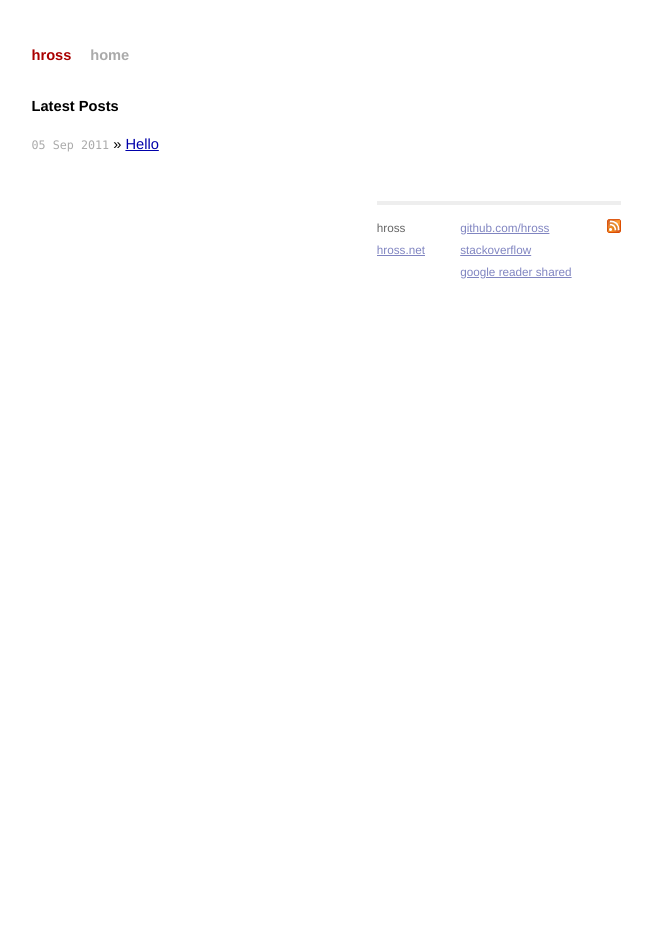
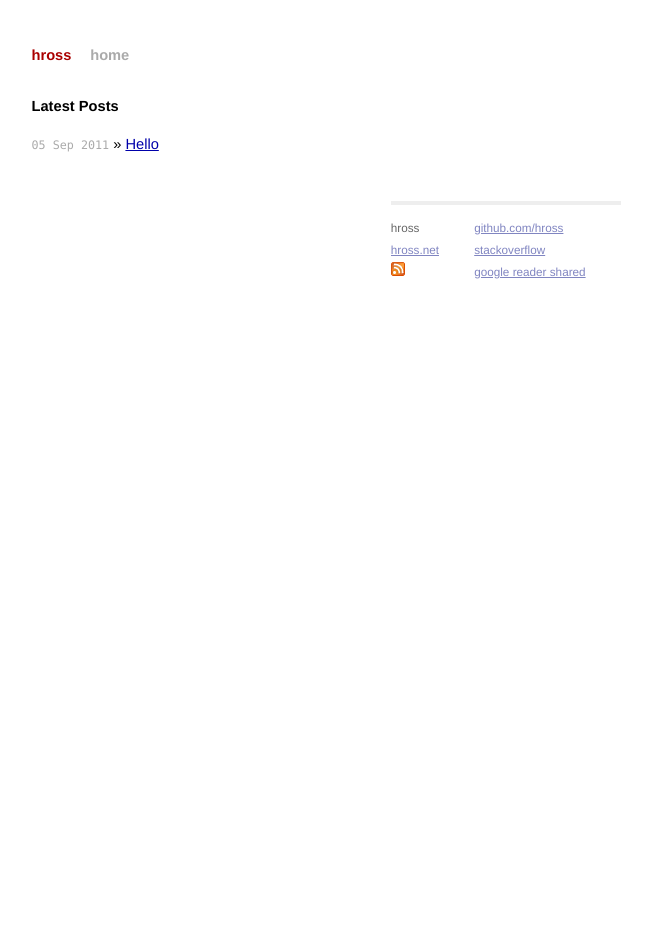
Before and after one commit to hross/hross.github.com, a Jekyll site: the page built from index.html, in a window 1280 px wide. Shown: the whole page, without its empty margins (315-967 px from the left). Built offline with Jekyll 4.4.1, drawn with Linux system fonts in a browser that asks for light colours; Markdown is read by kramdown in place of the engine named in the settings.

Commit message:
updated layout

```diff
--- a/_layouts/default.html
+++ b/_layouts/default.html
@@ -24,6 +24,9 @@
       <p>
         hross<br />
     	<a href="http://hross.net/">hross.net</a><br />
+    	<a href="http://feeds.feedburner.com/hross">
+        	<img src="/images/rss.png" alt="Subscribe to RSS Feed" />
+      	</a>
       </p>
     </div>
     <div class="contact">
@@ -32,11 +35,6 @@
         <a href="http://stackoverflow.com/users/107073/hross">stackoverflow</a><br />
         <a href="http://www.google.com/reader/shared/09379447049367432990">google reader shared</a>
       </p>
-    </div>
-    <div class="rss">
-      <a href="http://feeds.feedburner.com/hross">
-        <img src="/images/rss.png" alt="Subscribe to RSS Feed" />
-      </a>
     </div>
   </div>
 </div>
--- a/css/screen.css
+++ b/css/screen.css
@@ -140,7 +140,7 @@ ul.posts {
 
     .rss {
       margin-top: 1.1em;
-      /*margin-right: -.2em;*/
+      margin-right: -.2em;
       float: right;
     }
 
```
